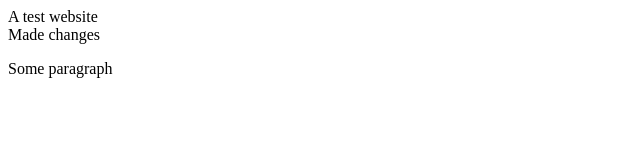
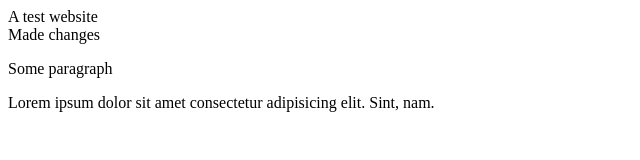
Before and after one commit to Skeby/test, a plain HTML site: page index.html in a window 1280 px wide. Shown: the whole page, without its empty margins (0-640 px from the left). Drawn offline with Linux system fonts and the light colour scheme.

```diff
--- a/index.html
+++ b/index.html
@@ -9,5 +9,6 @@
     A test website
     <div>Made changes</div>
     <p>Some paragraph</p>
+    Lorem ipsum dolor sit amet consectetur adipisicing elit. Sint, nam.
   </body>
 </html>
```
Also changed, not shown: .github/workflows/ci.yml (added).
